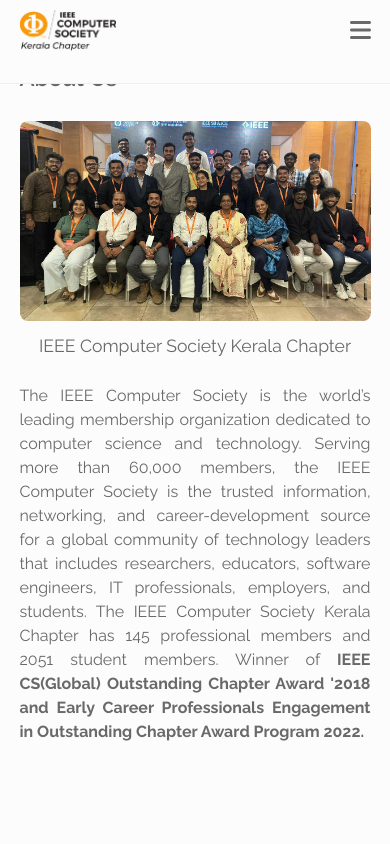
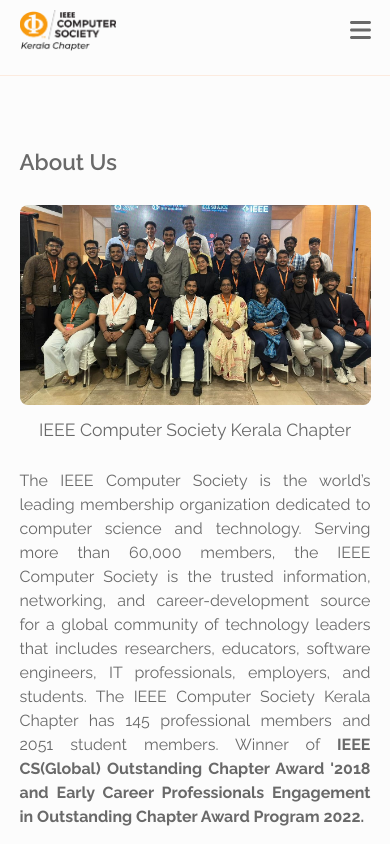
Before and after one commit to AbhishekNSanthosh/csks, a React (Vite) app: page /aboutus in a window 390 px wide. Shown: the top 844 px of the page. Built offline with nearby package versions, Linux system fonts and the light colour scheme.

Commit message:
refactor: minor changesg

```diff
--- a/src/Components/Navbar/Navbar.jsx
+++ b/src/Components/Navbar/Navbar.jsx
@@ -16,7 +16,9 @@ export const Navbar = () => {
       <div className={styles.navbarWrapper}>
         <div className={styles.navRow}>
           <div className={styles.navbarLeft}>
-            <img src={logo} alt="" className={styles.logo} />
+           <a href="/" className="">
+           <img src={logo} alt="" className={styles.logo} />
+           </a>
           </div>
           <div className={styles.navbarCenter}>
             {navbarLinks?.map((navItem,index) => (
--- a/src/Components/Navbar/Navbar.module.css
+++ b/src/Components/Navbar/Navbar.module.css
@@ -23,7 +23,7 @@
         flex-direction: column;
         align-items: center;
         justify-content: center;
-        height: 10vh;
+        height: 9vh;
         z-index: 9990;
         backdrop-filter: blur(8px);
         background-color:  rgb(252, 252, 252);
@@ -41,7 +41,7 @@
 @media only screen and (max-width: 880px) {
     .navbarWrapper {
         display: flex;
-        align-items: center;justify-content: center;
+        align-items: center;
         flex-direction: column;
         justify-content: space-between;
         height: 100%;
--- a/src/Pages/AboutUs/AboutUs.jsx
+++ b/src/Pages/AboutUs/AboutUs.jsx
@@ -1,14 +1,13 @@
 import React from 'react'
-import styles from './AboutUs.module.css'
 import { Navbar } from '../../Components/Navbar/Navbar'
-import { AboutUsComponent } from '../../Components/AboutUs/AboutUs'
 import { Footer } from '../../Components/Footer/Footer'
+import { AboutUsContainer } from './Components/AboutUsContainer/AboutUsContainer'
 
 export const AboutUs = () => {
   return (
     <>
         <Navbar/>
-        <AboutUsComponent/>
+        <AboutUsContainer/>
         <Footer/>
     </>
   )
--- /dev/null
+++ b/src/Pages/AboutUs/Components/AboutUsContainer/AboutUsContainer.jsx
@@ -0,0 +1,11 @@
+import React from "react";
+import styles from "./AboutUsContainer.module.css";
+import { AboutUsComponent } from "../../../../Components/AboutUs/AboutUs";
+
+export const AboutUsContainer = () => {
+  return (
+    <div className={styles.container}>
+      <AboutUsComponent />
+    </div>
+  );
+};
--- /dev/null
+++ b/src/Pages/AboutUs/Components/AboutUsContainer/AboutUsContainer.module.css
@@ -0,0 +1,4 @@
+.container{
+    margin-top: 10vh;
+    display: flex;
+}
```
